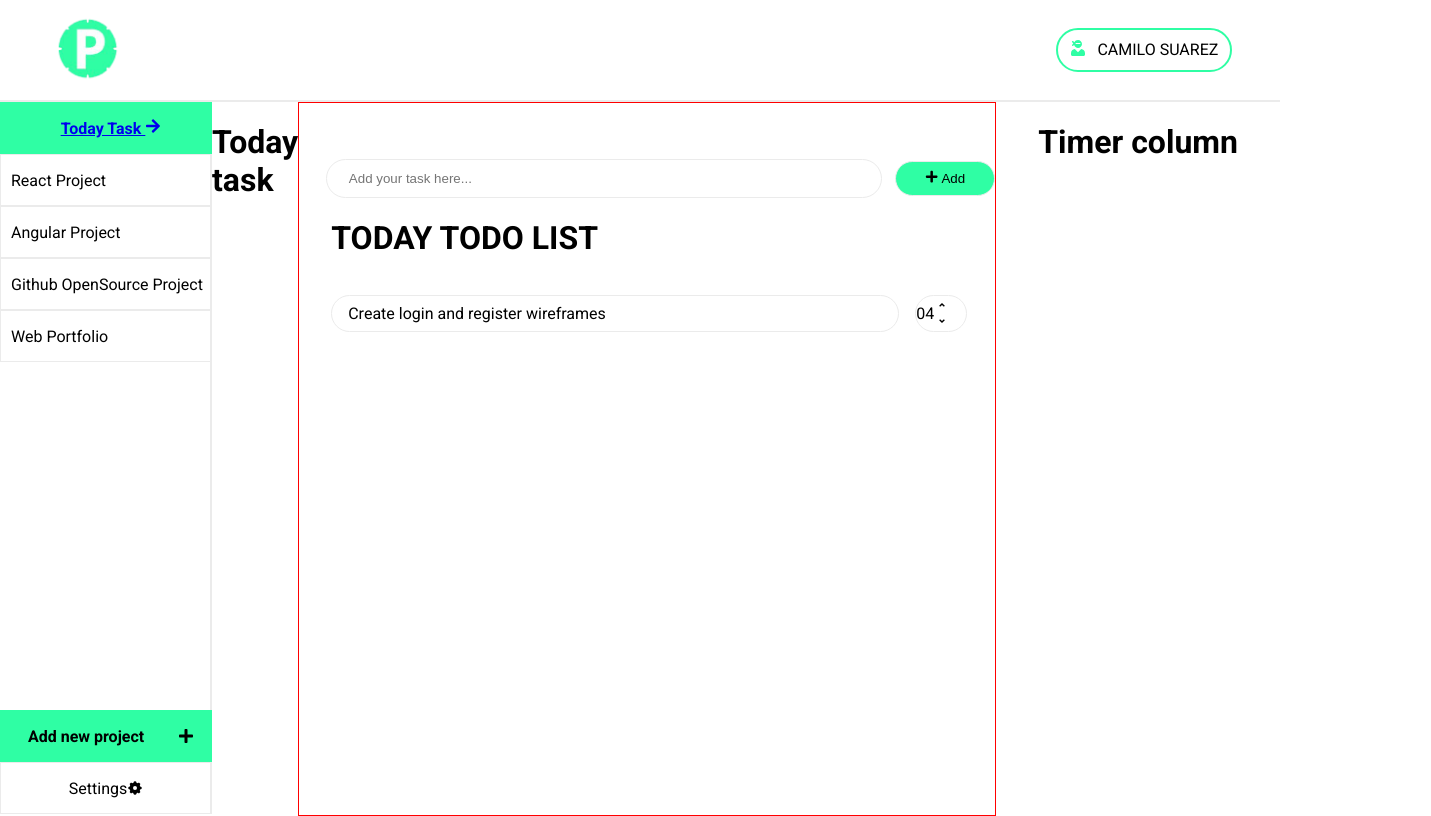
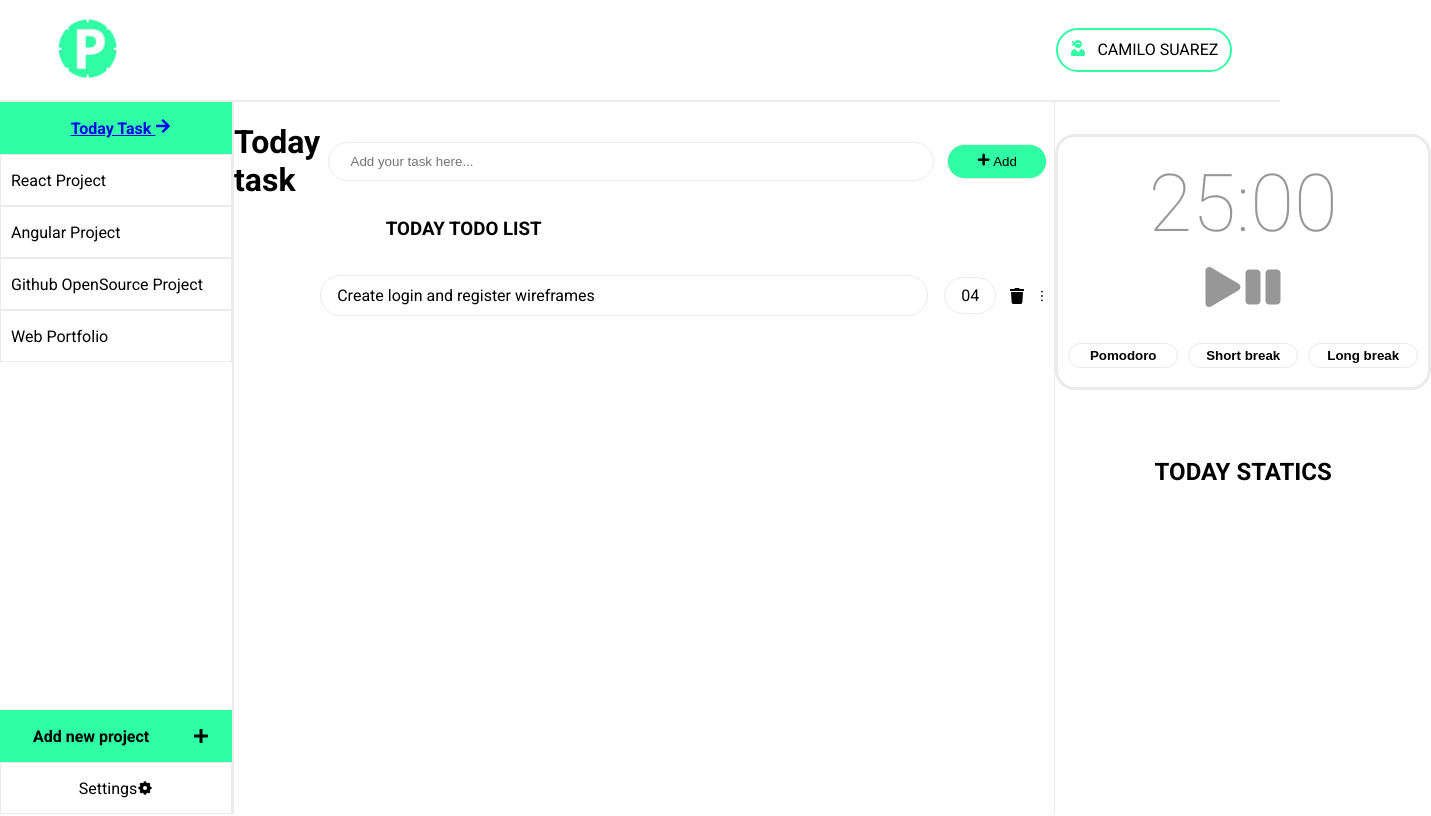
Before and after one commit to RedKamo/Povity, a React app: page /today in a window 1280 px wide. Shown: the whole page, 1431 px wide, since content can reach past the window. Built offline with nearby package versions, Linux system fonts and the light colour scheme.

Commit message:
finish main page

```diff
--- a/src/assets/App.scss
+++ b/src/assets/App.scss
@@ -12,6 +12,7 @@ $title-font: 'Open Sans', sans-serif;
 //@font-color title
 $font-secondary: #fff;
 $title-forms: #7b4daf;
+$pomodoro: #979797;
 
 //@border-colors
 $border-light: #EBEBEB;
--- a/src/assets/styles/Projects.scss
+++ b/src/assets/styles/Projects.scss
@@ -6,21 +6,24 @@
   width: 100%;
   height: 100%;
   //text-align: center;
-  border: 1px solid red;
-
-  h1{
-    margin-left: 1em;
+  //border: 1px solid red;
+  border-right: 1px solid  $border-light;
+  h3{
+    //border: 1px solid red;
+    margin-left: 3.5em;
+    margin-top: 2em;
   }
 
   &__add{
     //border: 1px solid red;
-    margin-top: 3.5em;
+    margin-top: 2.5em;
     display: flex;
     align-items: center;
+    justify-content: center;
 
     input {
-    margin-left: 2em;
-    width: 550px;
+    //margin-left: 2em;
+    width: 600px;
     height: 35px;
     border-radius: $round-border;
     border: 1px solid $border-light ;
@@ -41,17 +44,18 @@
   }
 
   &__activities{
-    margin-left: 2em;
+    //margin-left: 2em;
     display: flex;
     align-items: center;
+    justify-content: center;
     p{
       display: flex;
       padding-left: 1em;
       align-items: center;
       border-radius: $round-border;
       border: 1px solid $border-light ;
-      width: 550px;
-      height: 35px;
+      width: 590px;
+      height: 39px;
 
     }
 
@@ -64,6 +68,7 @@
     border-radius: $round-border;
     border: 1px solid $border-light ;
     align-items: center;
+    justify-content: center;
     //border: 1px solid hotpink;
     }
 
@@ -71,5 +76,12 @@
     display: flex;
     flex-direction: column;
   }
+
+  &--icons{
+    width: 50px;
+    display: flex;
+    justify-content: space-around;
+    margin-left: 0.5em;
+  }
   }
 }
--- a/src/assets/styles/Sidebar.scss
+++ b/src/assets/styles/Sidebar.scss
@@ -1,10 +1,10 @@
 @import "../App.scss";
 
 .sidebar{
-  width: 210px;
+  //width: 550px;
   height: 89vh;
   border-right: 2px solid  $border-light;
-  //border: 1px solid blue;
+ //border: 1px solid blue;
 
   &__container{
     //border: 1px solid red;
@@ -25,7 +25,7 @@
         //justify-content: center;
         align-items: center;
         border: 1px solid  $border-light;
-        width: 200px;
+        width: 220px;
         height: 50px;
         list-style: none;
       }
@@ -51,13 +51,13 @@
         //justify-content: center;
         align-items: center;
         border: 1px solid  $border-light;
-        width: 200px;
+        width: 220px;
         height: 50px;
         list-style: none;
       }
 
       .set{
-        width: 210px;
+        width: 230px;
         padding: 0;
         display: flex;
         justify-content: center;
--- a/src/assets/styles/Timer.scss
+++ b/src/assets/styles/Timer.scss
@@ -1,8 +1,59 @@
 @import "../App.scss";
 
-.timer__container{
+.timer{
   width: 100%;
   height: 100%;
-  text-align:center;
+  display: flex;
+  align-items: center;
+  flex-direction: column;
+  //border: 1PX solid red;
+
+  &__pomodoro{
+    margin-top: 2em;
+    width: 370px;
+    height: 250px;
+    border: 1px solid red;
+    border-radius: $round-border;
+    border: 3px solid $border-light ;
+    display: flex;
+    flex-direction: column;
+    align-items: center;
+    justify-content: center;
+    //justify-content: space-between;
+
+    &__clock{
+      font-size: 5em;
+      color: $pomodoro;
+      font-weight: 300;
+      margin: 0;
+    }
+
+    &__icons{
+      cursor: pointer;
+      margin: 1em 0 2em;
+      color: $pomodoro;
+    }
+
+    &__buttons{
+      //border: 1px solid red;
+      display: flex;
+      width: 100%;
+      justify-content: space-evenly;
+
+      button{
+        width: 110px;
+        height: 25px;
+        border-radius: $round-border;
+        background-color: $font-secondary;
+        border: 1px solid $border-light ;
+        font-weight: bold;
+      }
+    }
+  }
+
+  &__statics{
+    //border: 1px solid firebrick;
+    margin-top: 3em;
+  }
 
 }
--- a/src/components/Projects.jsx
+++ b/src/components/Projects.jsx
@@ -1,9 +1,9 @@
 import React from 'react';
 
 //import react icons
-import { FaPlus } from 'react-icons/fa';
-import { RiArrowDropUpLine , RiArrowDropDownLine  } from "react-icons/ri";
-
+import { FaPlus, FaTrash } from 'react-icons/fa';
+//import { RiArrowDropUpLine , RiArrowDropDownLine  } from "react-icons/ri";
+import { AiOutlineMore } from 'react-icons/ai';
 
 //import styles
 import '../assets/styles/Projects.scss';
@@ -16,16 +16,15 @@ const Projects =()=>{
         <input type="text" placeholder="Add your task here... " />
         <button><FaPlus /> Add</button>
       </div>
-      <h1  className="project__title">TODAY TODO LIST</h1>
+      <h3  className="project__title">TODAY TODO LIST</h3>
       <div className="projects__activities">
         <p className="projects__activities--title">Create login and register wireframes</p>
-        <div className="projects__activities--drop">
-          <span>04</span>
-          <div className="projects__activities--arrows">
-          <RiArrowDropUpLine/><RiArrowDropDownLine/>
-          </div>
+        <span className="projects__activities--drop">04</span>
+        <div className="projects__activities--icons">
+          <FaTrash/>
+          <AiOutlineMore/>
+        </div>
 
-        </div>
       </div>
     </div>
   )
--- a/src/components/Timer.jsx
+++ b/src/components/Timer.jsx
@@ -1,13 +1,31 @@
 import React from 'react'
+
+import { FaPlay, FaPause } from 'react-icons/fa';
+
 
 import '../assets/styles/Timer.scss';
 
 
 const Timer =()=>{
-    return(
-        <div className="timer__container">
-            <h1>Timer column</h1>
+  return(
+    <div className="timer">
+      <div className="timer__pomodoro">
+        <h1 className="timer__pomodoro__clock">25:00</h1>
+        <div className="timer__pomodoro__icons">
+          <FaPlay size={40} />
+          <FaPause size={40} />
         </div>
+        <div className="timer__pomodoro__buttons">
+          <button>Pomodoro</button>
+          <button>Short break</button>
+          <button>Long break</button>
+        </div>
+      </div>
+      <div className="timer__statics">
+        <h2>TODAY STATICS</h2>
+      </div>
+
+    </div>
     )
 }
 
```
